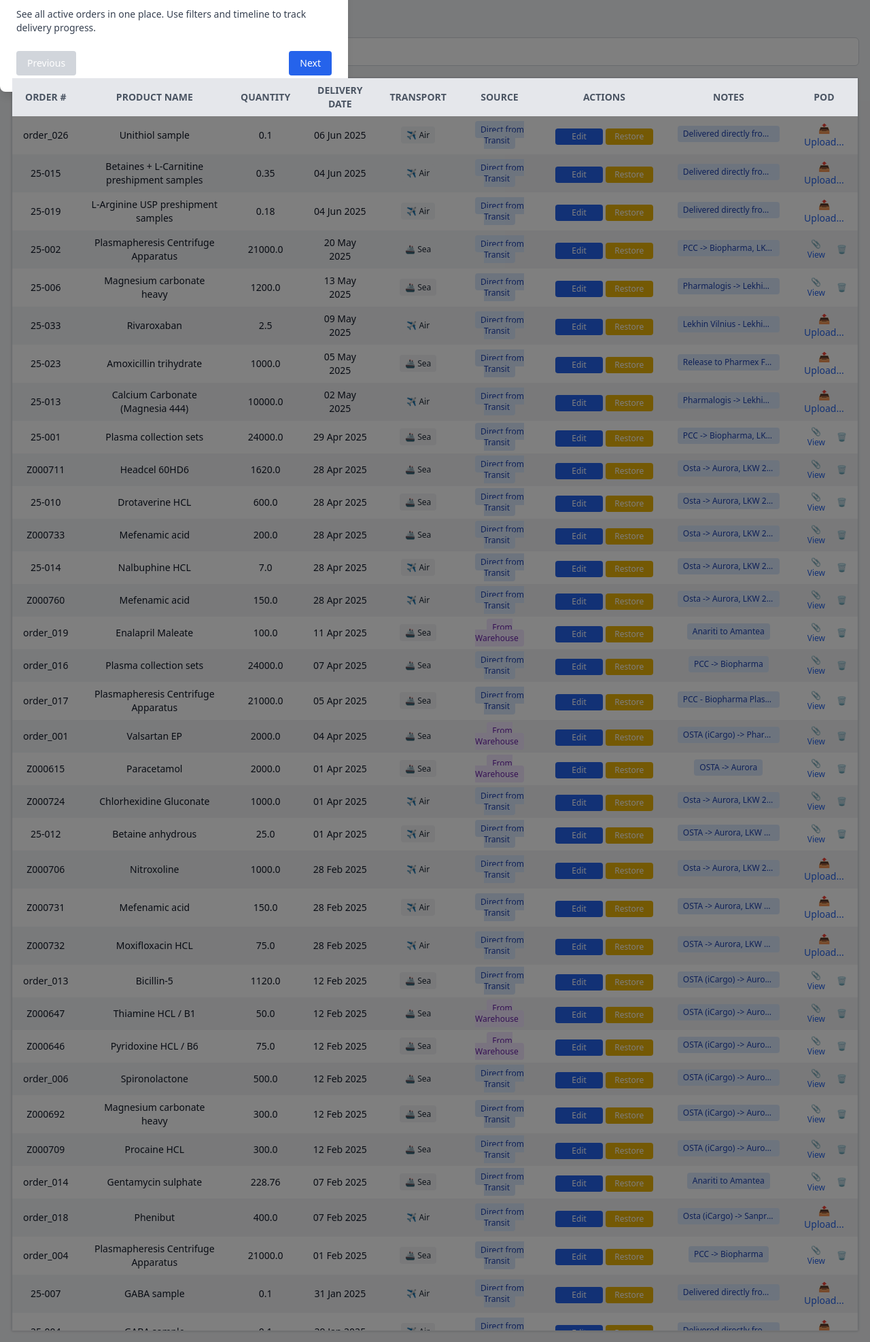
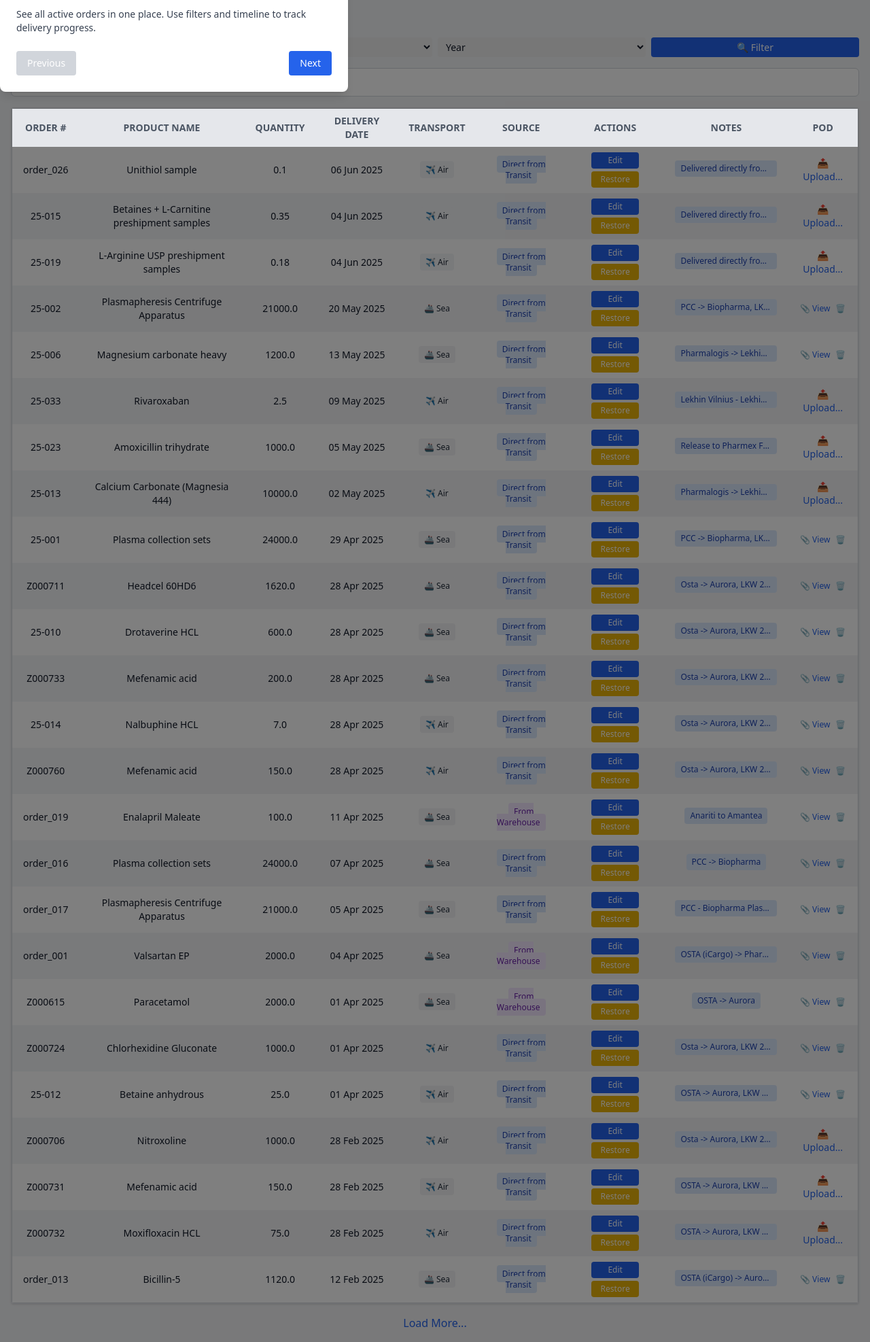
Before and after one commit to romahawk/supply_tracker, a Flask app: page /delivered in a window 1280 px wide. Shown: the part 97-2071 px from the top of the page at 68% size. Run offline with Flask 3, Linux system fonts and the light colour scheme; a user stored in the database is signed in; data comes from the database, SQL or seed files in the repository; some libraries are stand-ins or nearby versions.

Commit message:
Add filtering and pagination to Delivered tab
- Implemented filters for client, transport type, month, and year
- Added paginated query logic to delivered_routes.py
- Updated delivered.html to include a dynamic filter form
- Added "Load More..." button for seamless UX with query parameter retention

```diff
--- a/app/routes/delivered_routes.py
+++ b/app/routes/delivered_routes.py
@@ -10,21 +10,42 @@ delivered_bp = Blueprint('delivered', __name__)
 @delivered_bp.route('/delivered')
 @login_required
 def delivered():
-    if can_view_all(current_user.role):
-        delivered_items = DeliveredGoods.query.order_by(DeliveredGoods.delivery_date.desc()).all()
-    else:
-        delivered_items = DeliveredGoods.query.filter_by(user_id=current_user.id).order_by(DeliveredGoods.delivery_date.desc()).all()
+    page = request.args.get('page', 1, type=int)
+    per_page = 25
+
+    query = DeliveredGoods.query
+    if not can_view_all(current_user.role):
+        query = query.filter_by(user_id=current_user.id)
+
+    # Filters
+    client = request.args.get('client')
+    transport = request.args.get('transport')
+    month = request.args.get('month')
+    year = request.args.get('year')
+
+    if client:
+        query = query.filter(DeliveredGoods.client == client)
+    if transport:
+        query = query.filter(DeliveredGoods.transport == transport)
+    if month and year:
+        query = query.filter(DeliveredGoods.delivery_date.like(f"{year}-{month.zfill(2)}-%"))
+
+    query = query.order_by(DeliveredGoods.delivery_date.desc())
+    pagination = query.paginate(page=page, per_page=per_page)
 
     reported_order_numbers = {
-    ws.order_number
-    for ws in WarehouseStock.query.join(StockReportEntry, WarehouseStock.id == StockReportEntry.related_order_id)
-}
+        ws.order_number
+        for ws in WarehouseStock.query.join(StockReportEntry, WarehouseStock.id == StockReportEntry.related_order_id)
+    }
 
+    client_names = [r[0] for r in db.session.query(DeliveredGoods.client).distinct().all() if r[0]]
 
     return render_template(
         'delivered.html',
-        delivered_items=delivered_items,
-        reported_order_numbers=reported_order_numbers
+        delivered_items=pagination.items,
+        pagination=pagination,
+        reported_order_numbers=reported_order_numbers,
+        client_names=client_names
     )
 
 
@@ -56,6 +77,7 @@ def restore_to_dashboard():
     flash("Item restored to dashboard.", "success")
     return redirect(url_for('delivered.delivered'))
 
+
 @delivered_bp.route('/delivered/edit/<int:item_id>', methods=['GET', 'POST'])
 @login_required
 def edit_delivered(item_id):
--- a/app/templates/delivered.html
+++ b/app/templates/delivered.html
@@ -19,6 +19,29 @@
         {% endwith %}
 
         <h2 class="text-2xl font-bold mb-4">🚚 Delivered Goods</h2>
+
+        <!-- Filters -->
+        <form method="GET" class="grid grid-cols-2 sm:grid-cols-4 gap-2 mb-4 text-sm">
+            <select name="transport" class="rounded px-2 py-1 dark:bg-gray-800">
+                <option value="">All Transport</option>
+                <option value="air" {% if request.args.get('transport') == 'air' %}selected{% endif %}>Air</option>
+                <option value="sea" {% if request.args.get('transport') == 'sea' %}selected{% endif %}>Sea</option>
+                <option value="truck" {% if request.args.get('transport') == 'truck' %}selected{% endif %}>Truck</option>
+            </select>
+            <select name="month" class="rounded px-2 py-1 dark:bg-gray-800">
+                <option value="">Month</option>
+                {% for m in range(1,13) %}
+                <option value="{{ m }}" {% if request.args.get('month') == m|string %}selected{% endif %}>{{ m }}</option>
+                {% endfor %}
+            </select>
+            <select name="year" class="rounded px-2 py-1 dark:bg-gray-800">
+                <option value="">Year</option>
+                {% for y in range(2023, 2026) %}
+                <option value="{{ y }}" {% if request.args.get('year') == y|string %}selected{% endif %}>{{ y }}</option>
+                {% endfor %}
+            </select>
+            <button type="submit" class="col-span-2 sm:col-span-1 bg-blue-600 text-white px-3 py-1 rounded hover:bg-blue-700">🔍 Filter</button>
+        </form>
 
         <!-- Search -->
         <div class="mb-4">
@@ -130,6 +153,12 @@
                 </tbody>
             </table>
         </div>
+        {% if pagination.has_next %}
+        <a href="{{ url_for('delivered.delivered', page=pagination.next_num, **request.args.to_dict()) }}"
+            class="block mt-4 text-center text-blue-600 hover:underline font-medium">
+            Load More...
+        </a>
+        {% endif %}
     </main>
 
     <!-- Modal for Stockreport -->
```
